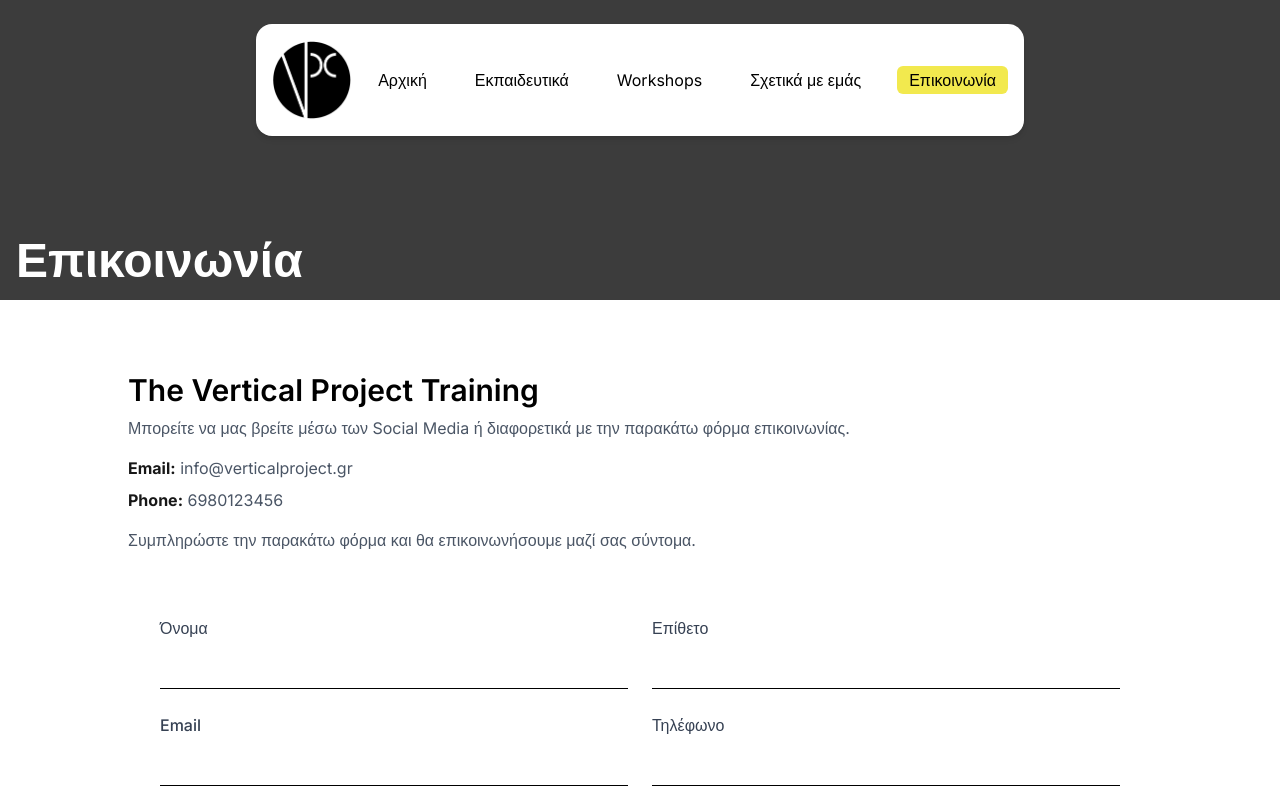
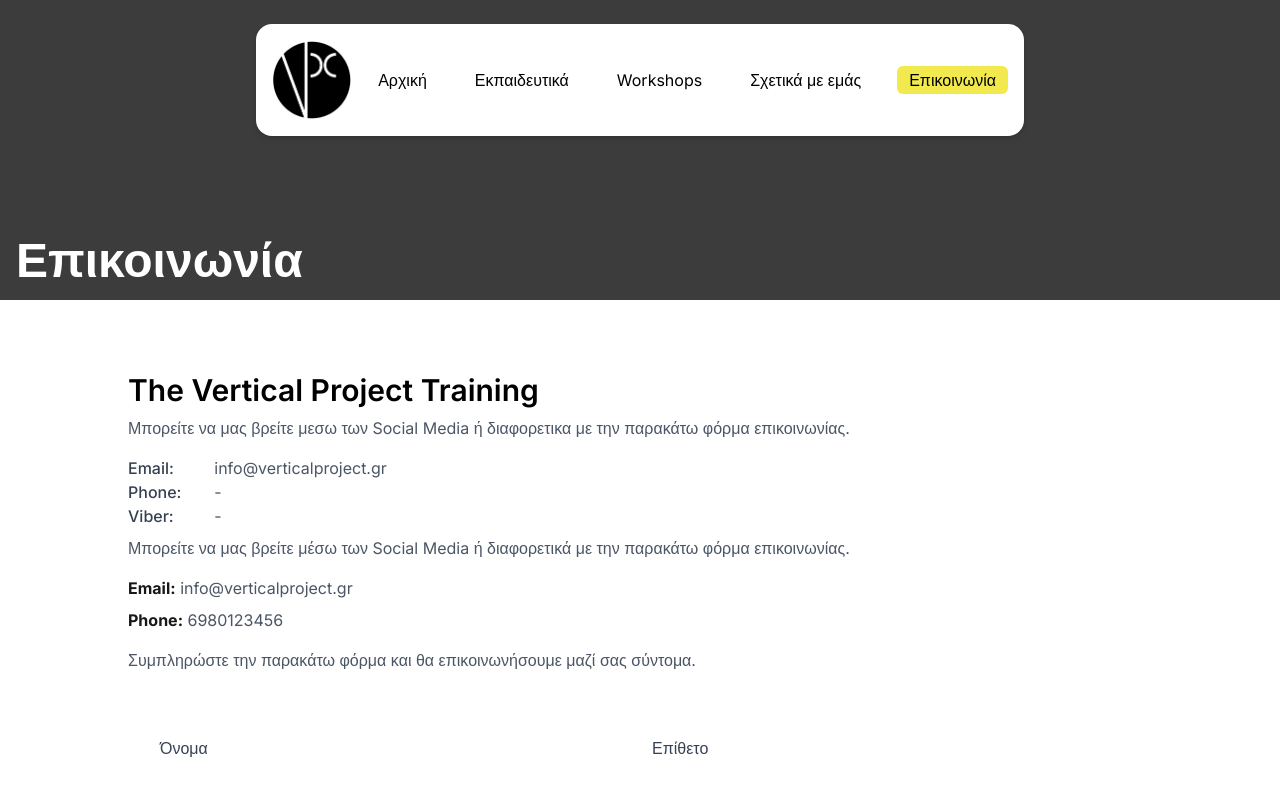
Before and after one commit to Tsagiannoudis/vertical-project, a Next.js app: page /contact in a window 1280 px wide. Shown: the top 800 px of the page. Built offline with nearby package versions, Linux system fonts and the light colour scheme.

Commit message:
new content to contact

```diff
--- a/src/components/contact/FormContact.tsx
+++ b/src/components/contact/FormContact.tsx
@@ -69,6 +69,23 @@ export default function FormContact() {
         <section className="w-full mx-auto p-8 bg-[#fff]">
             <div className="container mx-auto max-w-5xl mb-8 pt-10">
                 <h2 className="text-3xl font-semibold text-black">The Vertical Project Training</h2>
+                <p className="text-gray-600 mt-2 mb-4">Μπορείτε να μας βρείτε μεσω των Social Media ή διαφορετικα με την παρακάτω φόρμα επικοινωνίας.</p>
+                <table>
+                    <tbody>
+                        <tr>
+                            <td className="w-1/3 text-gray-700 font-medium">Email:</td>
+                            <td className="text-gray-600">info@verticalproject.gr</td>
+                        </tr>
+                        <tr>
+                            <td className="w-1/3 text-gray-700 font-medium">Phone:</td>
+                            <td className="text-gray-600"> - </td>
+                        </tr>
+                                                <tr>
+                            <td className="w-1/3 text-gray-700 font-medium">Viber:</td>
+                            <td className="text-gray-600"> - </td>
+                        </tr>
+                    </tbody>
+                </table>
                 <p className="text-gray-600 mt-2 mb-4">Μπορείτε να μας βρείτε μέσω των Social Media ή διαφορετικά με την παρακάτω φόρμα επικοινωνίας.</p>
                 <div className="space-y-2">
                     <p><strong>Email:</strong> <a href="mailto:info@verticalproject.gr" className="text-gray-600 hover:underline">info@verticalproject.gr</a></p>
```
